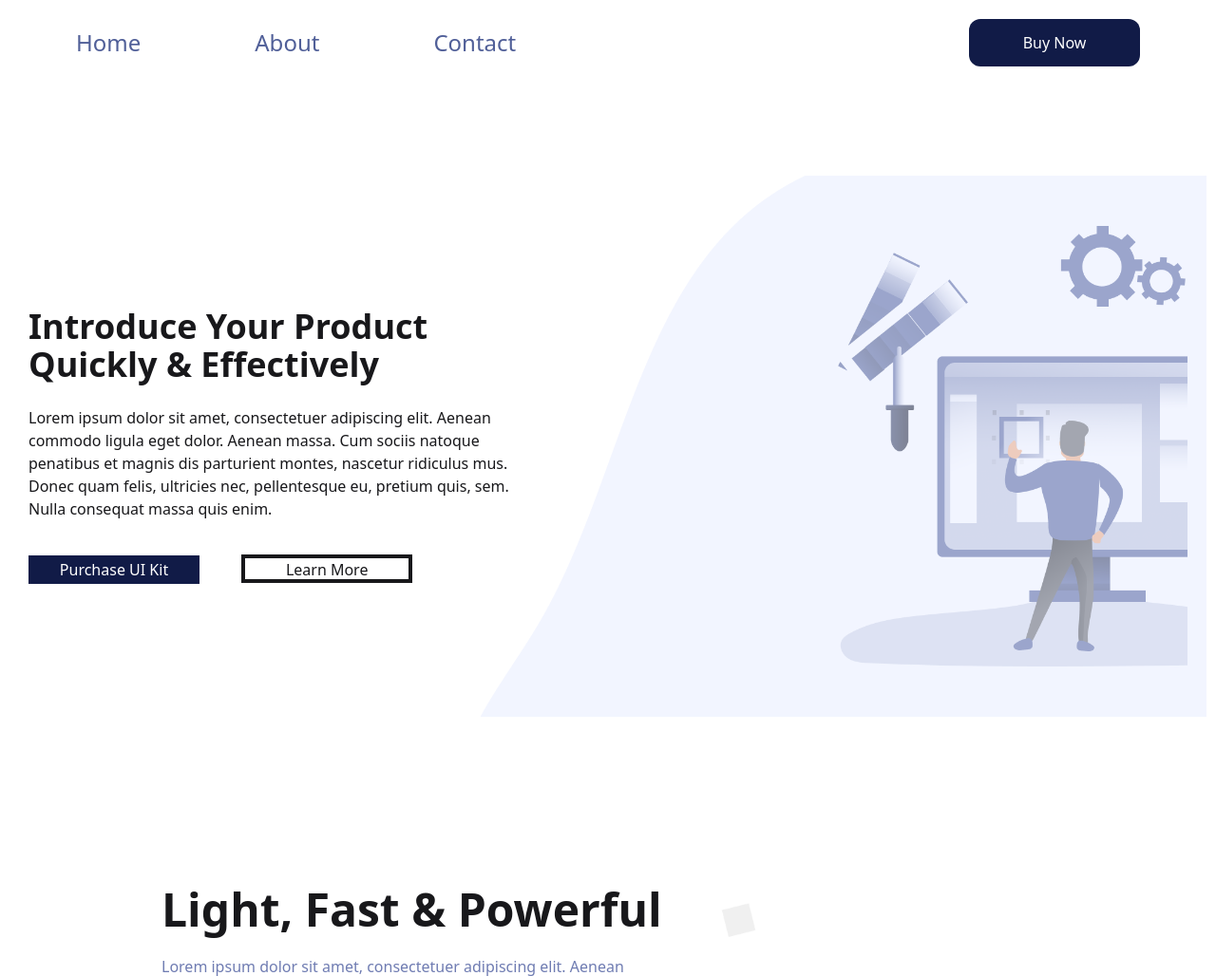
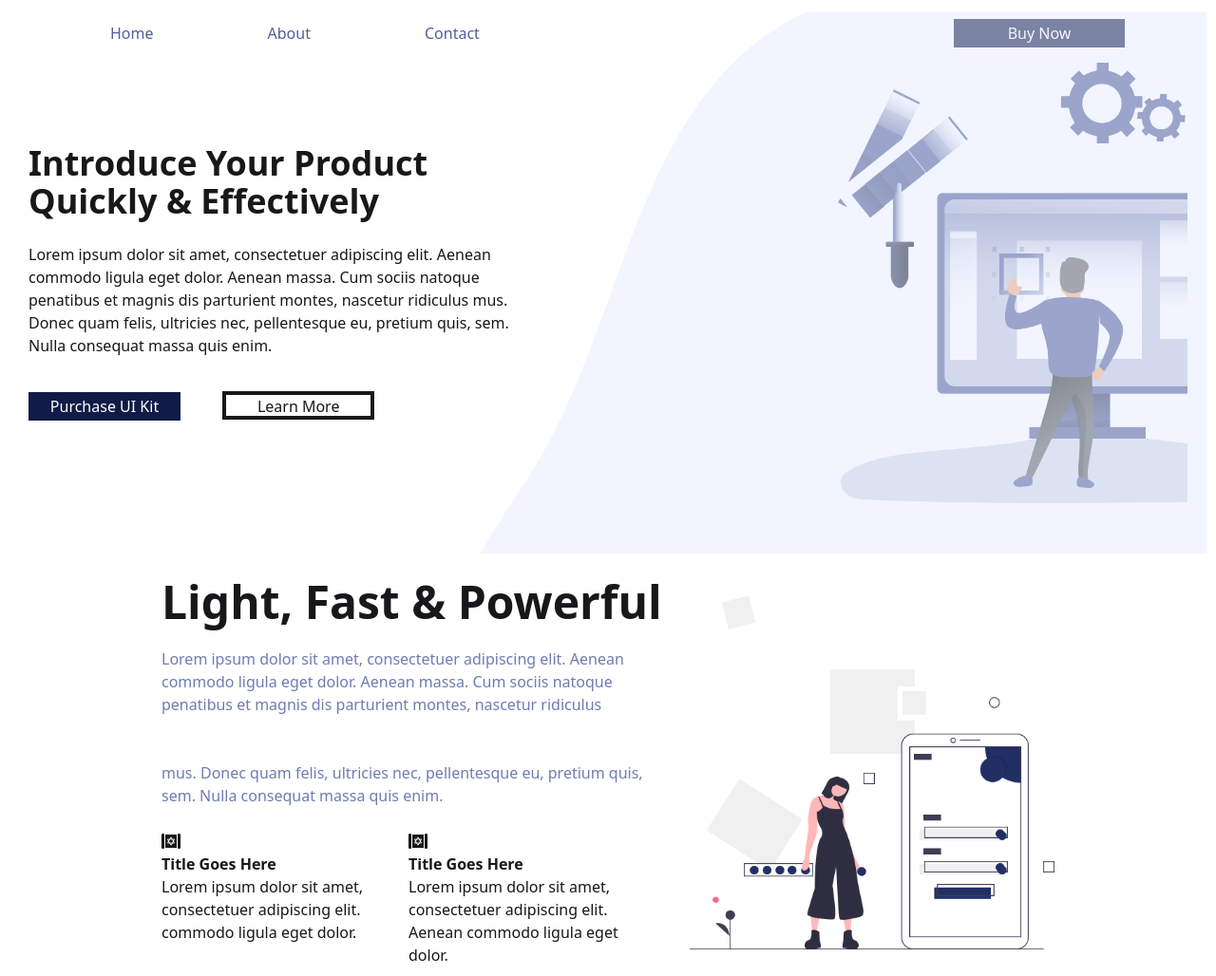
Before and after one commit to 11111Asif/Introduce-Your-Product-, a plain HTML site: page index.html in a window 1280 px wide. Shown: the top 1028 px of the page at 95% size. Drawn offline with nearby package versions, Linux system fonts and the light colour scheme.

Commit message:
added new style

```diff
--- a/index.html
+++ b/index.html
@@ -16,22 +16,22 @@
 
 <body>
     <header class="mt-5">
-        <div class="lg:flex justify-between ml-20  mr-20">
-            <ul class="lg:flex items-center lg:gap-30 text-center">
-                    <li><a class="text-[#505F98] text-2xl" href="">Home</a></li>
-                    <li><a class="text-[#505F98] text-2xl" href="">About</a></li>
-                    <li><a class="text-[#505F98] text-2xl" href="">Contact</a></li>
+        <div class="flex lg:justify-between lg:px-24">
+            <ul class="flex items-center lg:gap-30 gap-5 ml-5 text-center">
+                    <li><a class="text-[#505F98] lg:text-1xl" href="">Home</a></li>
+                    <li><a class="text-[#505F98] lg:text-1xl" href="">About</a></li>
+                    <li><a class="text-[#505F98] lg:text-1xl" href="">Contact</a></li>
             </ul>
-            <button class=" lg:ml-20 ml-8 w-[180px] h-[50px] rounded-xl text-white bg-[#111B47]">Buy Now</button>
+            <button class=" lg:ml-20 ml-8 lg:w-[180px] w-[120px] h-[30px]  text-white bg-[#111B47]">Buy Now</button>
         </div>
         <banner class="relative">
             <div>
-                <div class="hero  min-h-screen">
+                <div class="">
                     <div class="hero-content flex-col lg:flex-row-reverse">
                       <img
                         src="image/Group.png"
                         class="max-w-sm sm:ml-20  lg:ml-70" />
-
+                        <div class="bg-[url('/image/path.png')] lg:w-[800px] -mr-115 absolute h-[570px] "></div>
                       <div>
                         <h1 class="text-4xl font-bold lg:w-[540px]">Introduce Your Product Quickly & Effectively</h1>
                         <p class="lg:py-6 lg:w-[540px]">
@@ -39,12 +39,12 @@
                             mus. Donec quam felis, ultricies nec, pellentesque eu, pretium quis, sem. Nulla consequat massa quis enim.
                         </p>
                         <div class="mt-3">
-                          <button class="w-[180px] h-[30px] bg-[#111B47] text-white">Purchase UI Kit</button>
-                        <button class="w-[180px] h-[30px] border-4 lg:ml-10 border-solid">Learn More</button>
+                          <button class="w-[160px] h-[30px] bg-[#111B47] text-white">Purchase UI Kit</button>
+                        <button class="w-[160px] h-[30px] border-4 lg:ml-10 border-solid">Learn More</button>
                         </div>
                       </div>
                     </div>
-                    <div class="bg-[url('/image/path.png')] lg:w-[800px] -mr-115 absolute h-[570px]"></div>
+
                   </div>
             </div>
         </banner>
```
